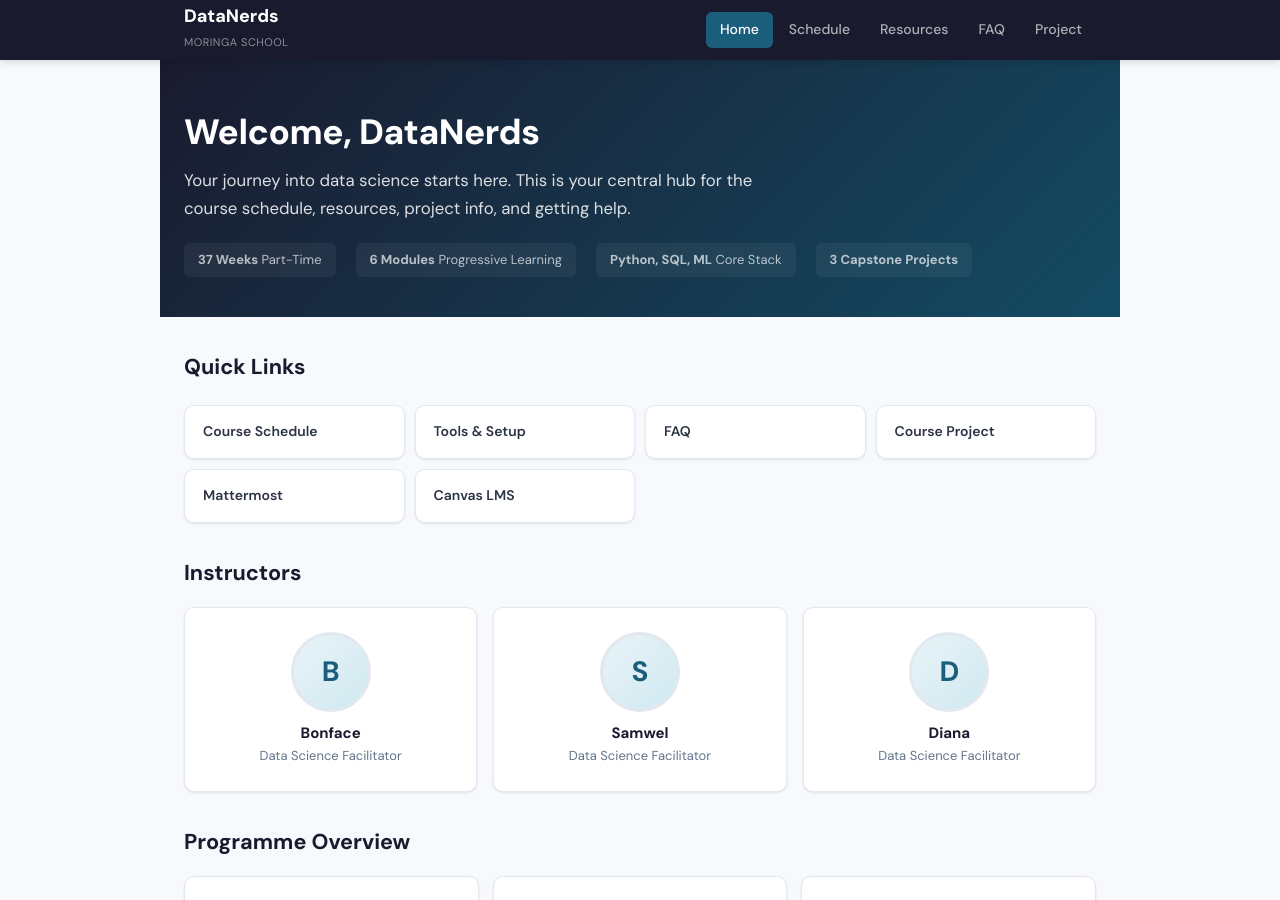
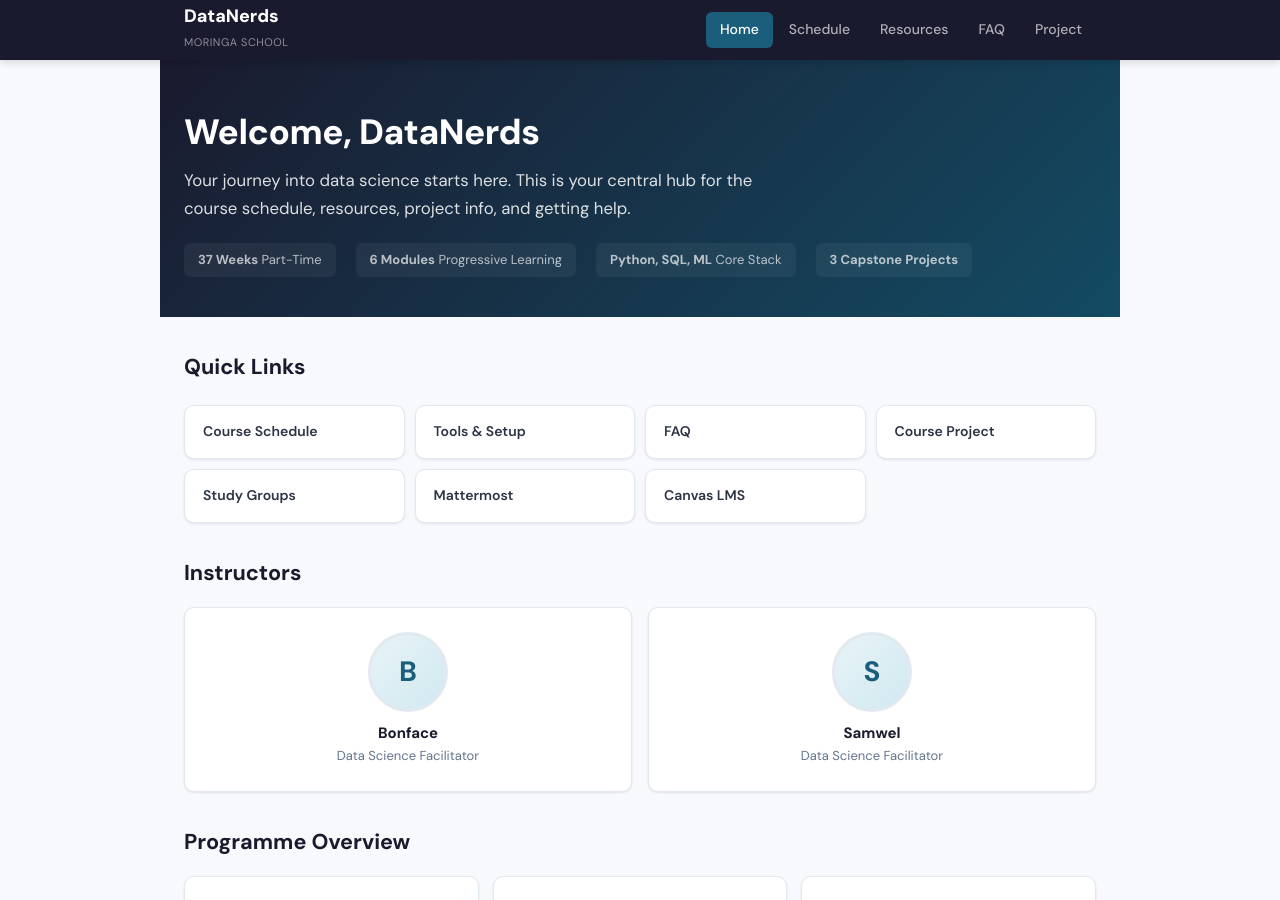
Before and after one commit to ds-moringa-datanerds/ds-moringa-datanerds.github.io, a Jekyll site: the page built from index.md, in a window 1280 px wide and 900 px high. Built offline with Jekyll 4.4.1, drawn with Linux system fonts in a browser that asks for light colours.

Commit message:
Add link to Study Groups and update instructor card

```diff
--- a/index.md
+++ b/index.md
@@ -23,6 +23,7 @@ title: Home
   <a href="{{ '/resources/' | relative_url }}" class="quick-link">Tools & Setup</a>
   <a href="{{ '/faq/' | relative_url }}" class="quick-link">FAQ</a>
   <a href="{{ '/project/' | relative_url }}" class="quick-link">Course Project</a>
+  <a href="{{ '/project/' | relative_url }}#groups" class="quick-link">Study Groups</a>
   <a href="https://baraza.moringaschool.com/morgina-classroom/channels/dsf_pt15" target="_blank" class="quick-link">Mattermost</a>
 <a href="https://moringa.instructure.com/courses/1393" target="_blank" class="quick-link">Canvas LMS</a>
 </div>
@@ -42,12 +43,12 @@ title: Home
     <h4>Samwel</h4>
     <p>Data Science Facilitator</p>
   </div>
-  <div class="instructor-card">
+  <!-- <div class="instructor-card"> -->
     <!-- Replace src with actual photo: /assets/images/diana.jpg -->
-    <div class="instructor-photo-placeholder">D</div>
+    <!-- <div class="instructor-photo-placeholder">D</div>
     <h4>Diana</h4>
     <p>Data Science Facilitator</p>
-  </div>
+  </div> -->
 </div>
 
 <h2>Programme Overview</h2>
```
